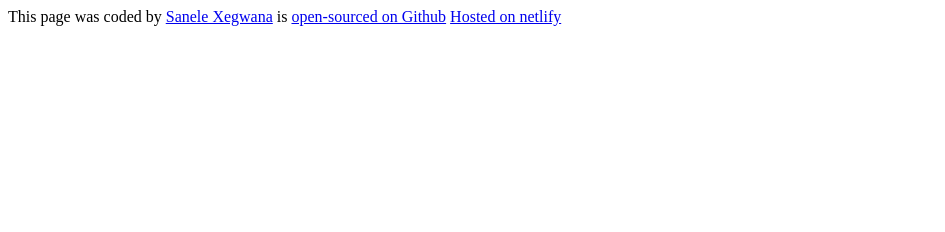
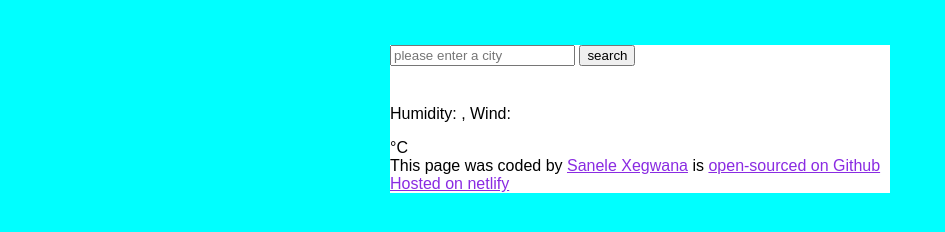
Before and after one commit to Sanele22-blip/metereology, a plain HTML site: page index.html in a window 1280 px wide. Shown: the whole page, without its empty margins (0-945 px from the left). Drawn offline with nearby package versions, Linux system fonts and the light colour scheme.

Commit message:
added CSS

```diff
--- a/index.html
+++ b/index.html
@@ -11,6 +11,32 @@
     <title>Weather Forecast</title>
 </head>
 <body>
+    <div class="weather-web">
+        <header>
+            <form class="search-form" id="search-form">
+                <input type="search" placeholder="please enter a city" id="search-form-input"/>
+                <input type="submit" value="search" class="search-input-button"/>
+            </form>
+        </header>
+        <main>
+            <div class="forecast data">
+<div>
+    <h1 class="city" id="place"></h1>
+    <p class="forecast-data-details">
+        <span id="time"></span>
+        <span id="description"></span>
+        <br />
+        Humidity: <strong id="humidity"></strong>, Wind: <strong id="wind-speed"></strong>
+ </p>
+            </div>
+
+            <div class="forecast-web-temperature">
+<div id="icon" ></div>
+<div class="forecast-temperature" id="temperature"></div>
+<div class="forecast-tempo-unit">°C</div>
+            </div>
+        </main>
+
     <footer>
         This page was coded by <a href="https://github.com/Sanele22-blip">Sanele Xegwana</a> is
 <a href="https://github.com/Sanele22-blip">open-sourced on Github</a>
--- a/src/styles.css
+++ b/src/styles.css
@@ -0,0 +1,15 @@
+body {
+    background-color: aqua;
+    font-family: sans-serif;
+}
+
+a {
+    color: blueviolet;
+}
+
+.weather-web {
+    background: white ;
+    max-width: 500px;
+    margin: 45px auto;
+
+}
```
